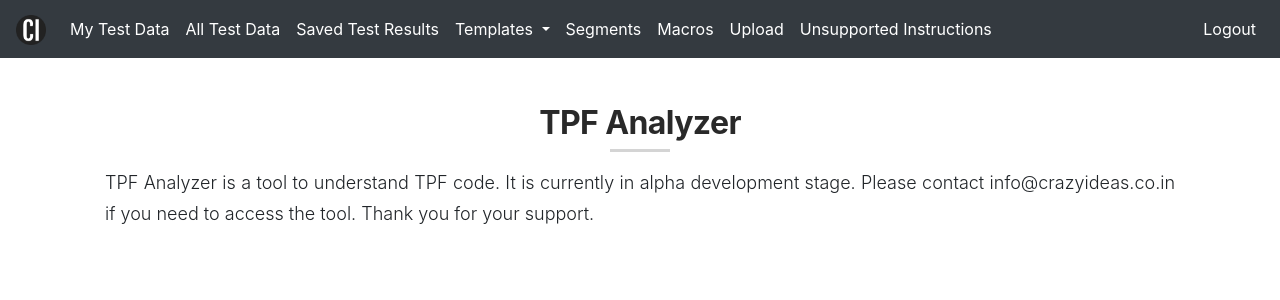
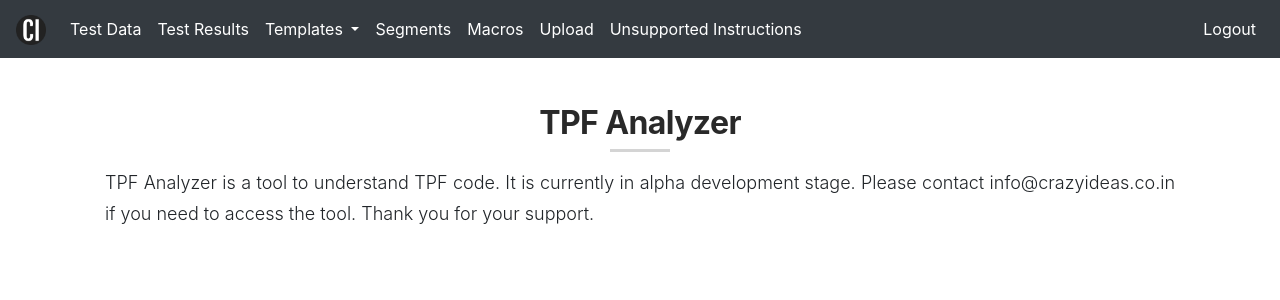
Before and after one commit to crazynayan/tpf2, a Flask app: page / in a window 1280 px wide. Shown: the top 300 px of the page. Run offline with Flask 2, Linux system fonts and the light colour scheme; the visitor is signed in with stand-in values (Sample User, id 1); some libraries are stand-ins or nearby versions.

Commit message:
Remove All Test Data from Menu bar

```diff
--- a/flask_app/templates/base.html
+++ b/flask_app/templates/base.html
@@ -33,13 +33,10 @@
             <div class="navbar-nav mr-auto">
                 {%- if current_user.is_authenticated %}
                     <a class="nav-item nav-link active" href="{{ url_for('get_my_test_data') }}">
-                        <span class="oi oi-phone"></span> My Test Data
-                    </a>
-                    <a class="nav-item nav-link active" href="{{ url_for('get_all_test_data') }}">
-                        <span class="oi oi-tablet"></span> All Test Data
+                        <span class="oi oi-phone"></span> Test Data
                     </a>
                     <a class="nav-item nav-link active" href="{{ url_for('get_test_results') }}">
-                        <span class="oi oi-tablet"></span> Saved Test Results
+                        <span class="oi oi-tablet"></span> Test Results
                     </a>
                     <div class="nav-item dropdown">
                         <a class="nav-link active dropdown-toggle" href="#" role="button" data-toggle="dropdown">
```
